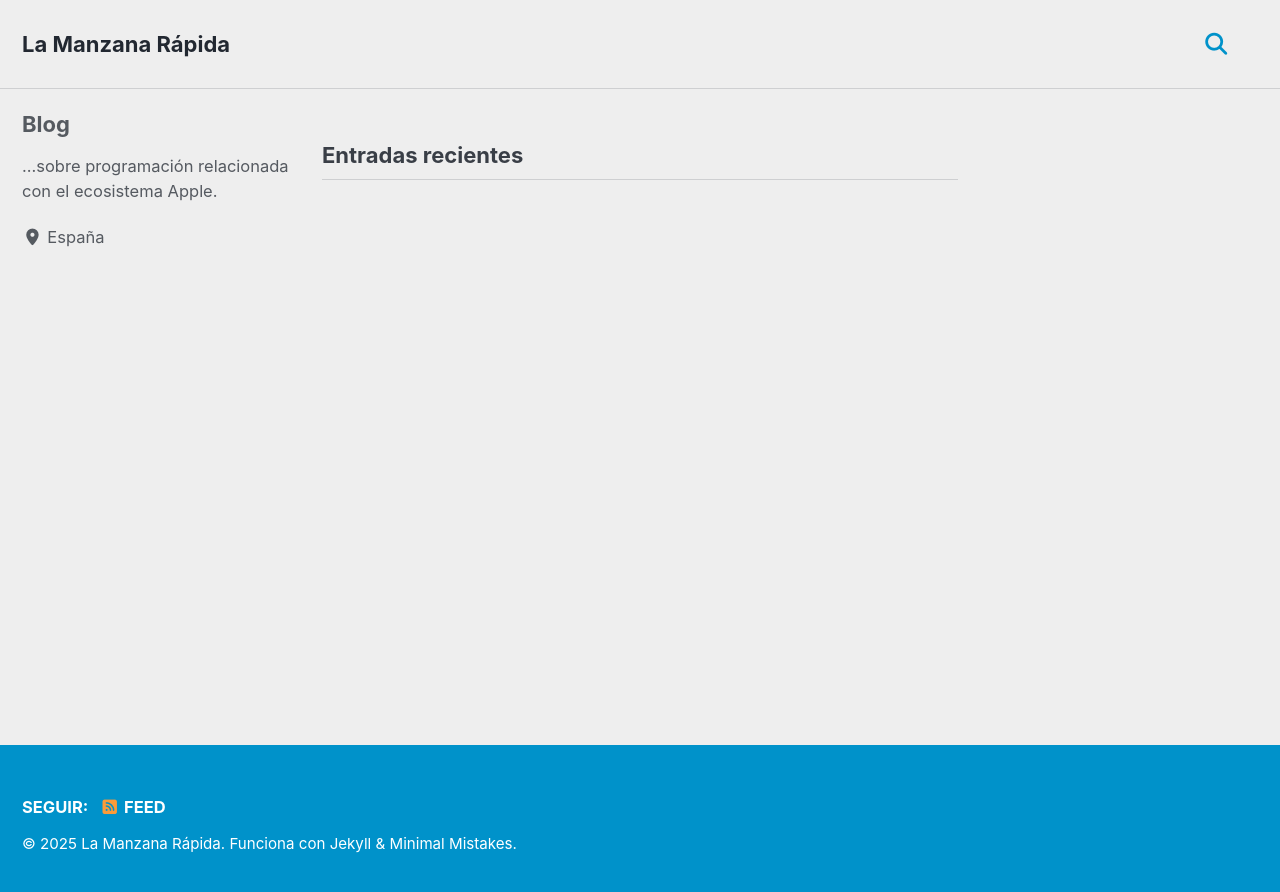
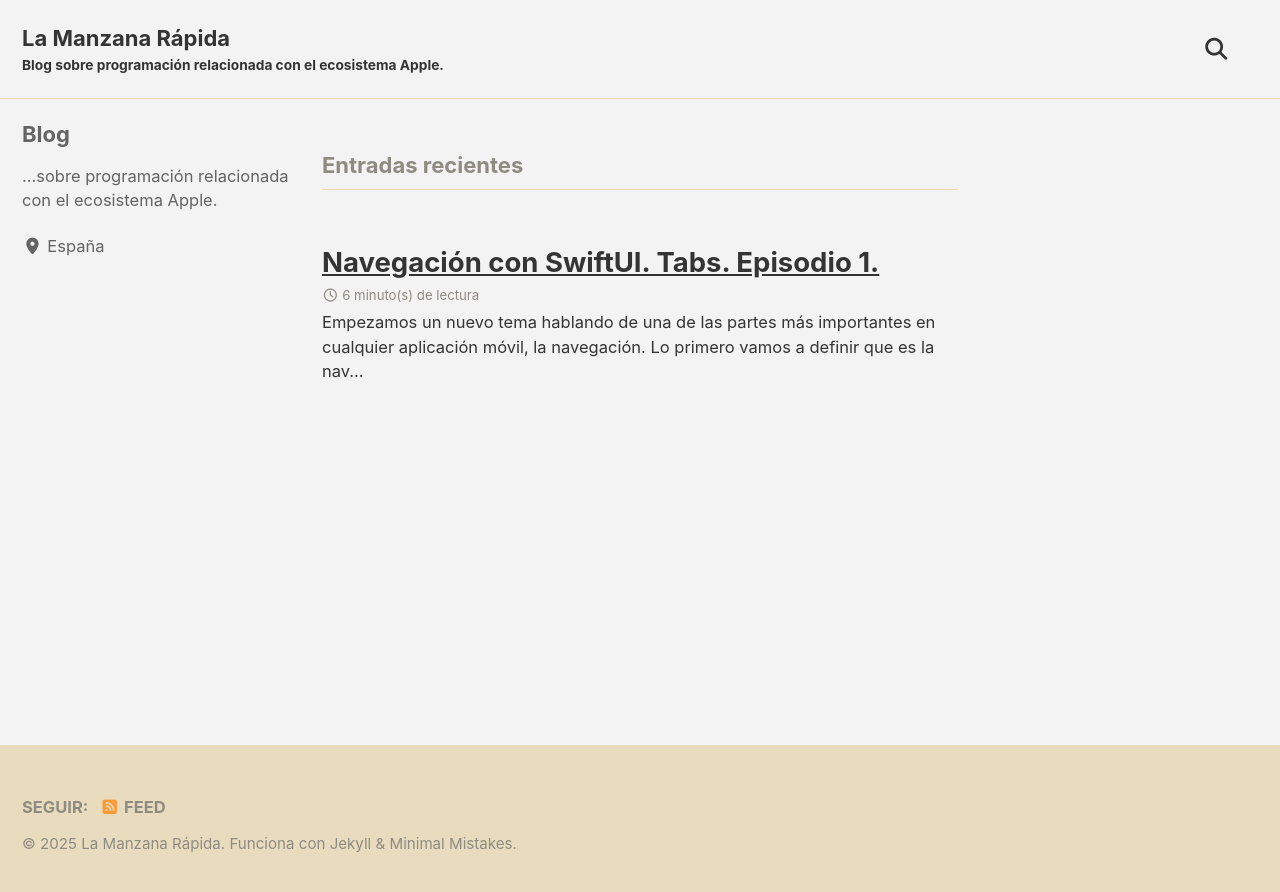
Before and after one commit to lamanzanarapida/lamanzanarapida.github.io, a Jekyll site: the page built from index.html, in a window 1280 px wide. Shown: the top 892 px of the page. Built offline with Jekyll 4.4.1, drawn with Linux system fonts in a browser that asks for light colours; cached includes are drawn as plain includes; the list of posts is cut into pages by our own code; part of the change alters nothing that is shown.

Commit message:
Add navigation tab episode 1

````diff
--- a/_config.yml
+++ b/_config.yml
@@ -12,14 +12,14 @@
 
 # theme                  : "minimal-mistakes-jekyll"
 # remote_theme           : "mmistakes/minimal-mistakes"
-minimal_mistakes_skin    : "air" # "air", "aqua", "contrast", "dark", "dirt", "neon", "mint", "plum", "sunrise"
+minimal_mistakes_skin    : "dirt" # "air", "aqua", "contrast", "dark", "dirt", "neon", "mint", "plum", "sunrise"
 
 # Site Settings
 locale                   : "es-ES"
 rtl                      : # true, false (default) # turns direction of the page into right to left for RTL languages
 title                    : "La Manzana Rápida"
 title_separator          : "-"
-subtitle                 : # site tagline that appears below site title in masthead
+subtitle                 : "Blog sobre programación relacionada con el ecosistema Apple." # site tagline that appears below site title in masthead
 name                     : ""
 description              : "Blog sobre programación relacionada con el ecosistema Apple."
 url                      : # the base hostname & protocol for your site e.g. "https://mmistakes.github.io"
--- /dev/null
+++ b/_posts/2025-04-08-navigation-tabs-episode-1.md
@@ -0,0 +1,251 @@
+---
+title: "Navegación con SwiftUI. Tabs. Episodio 1."
+excerpt_separator: "<!--more-->"
+categories:
+  - SwiftUI
+tags:
+  - Swift
+  - SwiftUI
+  - iOS
+  - Navegacion
+---
+
+Empezamos un nuevo tema hablando de una de las partes más importantes en cualquier aplicación móvil, la navegación.
+
+Lo primero vamos a definir que es la navegación. En resumen, navegación es cómo un usuario se mueve a través de su móvil. Por defecto, Apple nos ofrece una serie de navegaciones predefinidas. Éstas pueden ser alerts, dialogs, sheets o links [^1]. Pero también pueden haber otros tipos de navegaciones, incluidas navegaciones construidas de forma propia, como podría ser un menú lateral. El diseño adecuado de cada uno de estos objetos es fundamental para el buen desarrollo de la aplicación. Un mal diseño, puede ocasionar efectos no deseados en la construcción, por ejemplo, de un deeplink.
+
+En esta serie vamos a construir una aplicación por defecto, donde nos centraremos, entre otras cosas de la navegación y el primer objeto que vamos a construir es un TabView.
+
+El objeto TabView tiene el objetivo de mostrar varias pantallas a modo de pestañas con su contenido. Por ejemplo, en un iPhone, una TabView tendrá las pestañas en la parte inferior de la pantalla.
+
+[^1]: Utilizamos los nombres en inglés, por claridad, a la hora de recordar dichos conceptos en el código.
+
+| ![iOS](https://docs-assets.developer.apple.com/published/3b94e40a70cf512f26ed1900ff2e5e71/Enhancing-your-app-content-with-tab-navigation-iOS@2x.png){:height="30%" width="30%"} |
+|:--:|
+| El objeto TabView se muestra en un iPhone en la parte inferior de la pantalla. |
+
+
+En otros dispositivos, como puede ser en macOS o con visionOS su visualización puede ser diferente.
+
+| ![macOS](https://docs-assets.developer.apple.com/published/d86d64648482d8e9501242564d8d27ba/Enhancing-your-app-content-with-tab-navigation-macOS@2x.png){:height="50%" width="50%"} ![visionOS](https://docs-assets.developer.apple.com/published/0c8e9497ef4f8b04e1a24a43058e293b/Enhancing-your-app-content-with-tab-navigation-visionOS.png){:height="50%" width="50%"} |
+|:--:|
+| Tanto en macOS, como en visionOS, el TabView se muestran de formas diferentes. |
+
+Pero aunque, la visualización de una difiera, el código para construir una TabView es el mismo.
+
+## Creando el proyecto
+
+A fecha de la redacción de este artículo, usamos Xcode con versión 16.3. Crearemos un proyecto nuevo para iOS.
+
+* En Product Name escribiremos Do Exercise.
+* En Interface, seleccionaremos SwiftUI.
+* En Language, seleccionaremos Swift.
+* En Testing System, seleccionaremos None. Crearemos tests cuando tengamos suficiente código para testear, de momento, mejor no crear el target de test.
+* En Storage, seleccionaremos None.
+
+Pulsaremos Next y seleccionaremos el directorio donde se guardará el proyecto. Tendremos algo parecido a la siguiente imagen. [Ver en Github](https://github.com/lamanzanarapida/navigation-do-exercise/tree/navigation.tab.1){:target="_blank"}
+
+![iOS](https://docs-assets.developer.apple.com/published/a311c2ad23768cbb9cf5bc4056725ba4/creating-your-app-s-interface-with-swiftui-1@2x.png
+)
+
+## Creando la TabView
+
+Borraremos el contenido del body del ContentView y definiremos un TabView.
+
+```swift
+struct ContentView: View {
+  var body: some View {
+    TabView {}
+  }
+}
+```
+
+> Note: Es importante saber entender la definición de cada estructura quue estamos utilizando con SwiftUI. Y la mejor manera es utilizar la documentación oficial. En este caso, TabView se inicia como una función que devuelve un builder de TabContent, pero también con un valor seleccionado. De momento, nos quedaremos con la primera versión. [Ver en Apple](https://developer.apple.com/documentation/swiftui/tabview){:target="_blank"}
+
+```swift
+struct TabView<SelectionValue, Content> where SelectionValue : Hashable, Content : View
+
+init<C>(
+  @TabContentBuilder<Never> content: () -> C
+) where SelectionValue == Never, Content == TabContentBuilder<Never>.Content<C>, C : TabContent
+
+init<C>(
+    selection: Binding<SelectionValue>,
+    @TabContentBuilder<SelectionValue> content: () -> C
+) where Content == TabContentBuilder<SelectionValue>.Content<C>, C : TabContent
+```
+
+Si todo ha ido bien, veremos una pantalla blanca en la preview y, en la parte inferior, se percibirá nítidamente la TabView, con un color gris claro. Ahora vamos a escribir un par de items dentro de la TabView. Vamos a necesitar dos, pero puedes probar a meter unos cuantos más.
+
+> Note: ¿Por qué no pruebas a añadir más de 5 items dentro de una TabView? Verás lo que ocurre.
+
+Si todo ha ido bien, tendremos algo similar a esto. [Ver en Github](https://github.com/lamanzanarapida/navigation-do-exercise/tree/navigation.tab.2){:target="_blank"}
+
+```swift
+struct ContentView: View {
+var body: some View {
+  TabView {
+    Tab("Exercises", systemImage: "figure.run") {
+    }
+    Tab("Settings", systemImage: "gear") {
+    }
+  }
+}
+```
+
+## Creando la primera funcionalidad con TabView
+
+Ahora ya tenemos algo funcional, podemos hacer tap en cada uno de los dos items que hemos creado, pero la pantalla no muestra nada. Podemos hacer algo sencillo para empezar.
+
+* Crearemos un texto `Exercises` en el tab `Exercises`.
+* Crearemos un botton con texto `Settings` en el tab de `Settings`.
+
+El objetivo es que al presionar en el botón, automáticamente nos lleve al primer tab.
+
+```swift
+struct ContentView: View {
+  var body: some View {
+    TabView {
+      Tab("Exercises", systemImage: "figure.run") {
+        Text("Exercises")
+      }
+      Tab("Settings", systemImage: "gear") {
+        Button("Tap to exercises") {
+        }
+      }
+    }
+  }
+}
+```
+
+Lo primero que tenemos que hacer es crear un estado para que la TabView sepa donde está. Eso lo conseguiremos con el parámetro de la TabView `selection`. `selection` es un Binding de un SelectionValue, que puede representar un Hashable. No vamos a entrar en lo que significa un Hashable por debajo, pero diremos que un entero o un string es un hashable. Entonces, podemos utilizar un entero como valor de `selection`.
+
+Y para guardar el valor del estado, utilizaremos la forma más sencilla en SwiftUI, @State. Finalmente, nos quedará asignar un estado a cada uno de los tabs. Esto se consigue con el parametro `value`. Utilizaremos, 0 para Exercises y 1 para Settings. [Ver en Github](https://github.com/lamanzanarapida/navigation-do-exercise/tree/navigation.tab.3){:target="_blank"}
+
+```swift
+struct ContentView: View {
+  @State var selectedTab = 0
+
+  var body: some View {
+    TabView(selection: $selectedTab) {
+      Tab("Exercises", systemImage: "figure.run", value: 0) {
+        Text("Exercises")
+      }
+      Tab("Settings", systemImage: "gear", value: 1) {
+        Button("Tap to exercises") {
+          selectedTab = 0
+        }
+      }
+    }
+  }
+}
+```
+
+Ya lo tenemos, podemos jugar a darle al tab de Settings. Luego, al botón Tap to exercises y volver al tab de Exercises. Fácil, ¿no?
+
+## Creando previews
+
+Vamos a quedarnos aquí un momento. Es una muy buena práctica utilizar las previews para cada uno de los estados que tengamos en nuestra aplicación. Tiene sentido, pues, crear un par de previews con cada una de las tabs.
+
+```swift
+#Preview("Exercises") {
+  ContentView(
+    selectedTab: 0
+  )
+}
+
+#Preview("Settings") {
+  ContentView(
+    selectedTab: 1
+  )
+}
+```
+
+## Creando los primeros tests
+
+De la misma forma que tener previews listas para ver nuestro trabajo sin tener que depender de un simulador o dispositivo es buena idea. Lo es también, crear nuestros primeros tests. Pero tenemos un problema. @State dentro de la vista, no nos permite testear la funcionalidad. Para ello, crearemos un modelo de la vista `ContentModel` y sacaremos la lógica hacia dicho modelo.
+
+```swift
+@Observable
+final class ContentModel {
+  var selectedTab: Int
+
+  init(
+    selectedTab: Int = 0
+  ) {
+    self.selectedTab = selectedTab
+  }
+
+  func exercisesButtonTapped() {
+    selectedTab = 0
+  }
+}
+
+struct ContentView: View {
+  @Bindable var model: ContentModel
+
+  var body: some View {
+    TabView(selection: $model.selectedTab) {
+      Tab("Exercises", systemImage: "figure.run", value: 0) {
+        Text("Exercises")
+      }
+      Tab("Settings", systemImage: "gear", value: 1) {
+        Button("Tap to exercises") {
+          model.exercisesButtonTapped()
+        }
+      }
+    }
+  }
+}
+
+#Preview("Exercises") {
+  ContentView(
+    model: ContentModel()
+  )
+}
+
+#Preview("Settings") {
+  ContentView(
+    model: ContentModel(
+      selectedTab: 1
+    )
+  )
+}
+```
+
+Ahora ya podemos crear nuestro primer test.
+
+Lo primero que haremos es crear el target de test llamado Unit Testing Bundle. Hay varias formas de crear un target. Puedes ir a File/New/Target y de ahí buscar el target de test. Si quieres crear el target con un nombre particular, bien puedes, pero también puedes dejar el que te ofrece, así como el resto de propiedades que salen. Eso si, asegúrate que el Testing System es Swift Testing.
+
+Ya podemos crear el primer test. Una forma de crear buenos tests es utilizar la notación Given-When-Then tanto para los nombres de los tests como en el cuerpo de la función de test. Se puede dejar una linea vacía que representa la separación entre el given, el when y el then. [Ver en Github](https://github.com/lamanzanarapida/navigation-do-exercise/tree/navigation.tab.4){:target="_blank"}
+
+```swift
+import Testing
+@testable import NavigationDoExercise
+
+struct NavigationDoExerciseTests {
+  @Test func givenSettingsTabSelectedWhenTapToExercisesThenExercisesTabSelected() async throws {
+    let model = ContentModel(
+      selectedTab: 1
+    )
+
+    model.exercisesButtonTapped()
+
+    #expect(model.selectedTab == 0)
+  }
+}
+```
+
+## Primer problema, primer refactor
+
+Ya tenemos la primera funcionalidad terminada, con nuestra primera navegación funcionando. Pero, tenemos un problema. selection acepta cualquier entero. ¿Qué pasa si, en vez de un 0, ponemos, sin querer un -1? O, ¿en vez de un 1, un 10?. Si, es un problema potencial futuro y en programación, tenemos una regla que es utilizar justo los tipos con los valores necesarios, ni uno menos, ni uno más.
+
+Como dijimos antes, selectionValue puede representar un Hashable, esto es, bien puede ser un número o un string, y también puede ser un tipo. Un tipo que represente dos valores concretos. Esto lo vamos a conseguir, creando un enum.
+
+```swift
+enum Tab {
+	case exercises, settings
+}
+```
+
+¿Te atreves a actualizar el proyecto tu solo? [Ver en Github](https://github.com/lamanzanarapida/navigation-do-exercise/tree/navigation.tab.5){:target="_blank"}
````
Also changed, not shown: minimal-mistakes-jekyll.gemspec (added).
